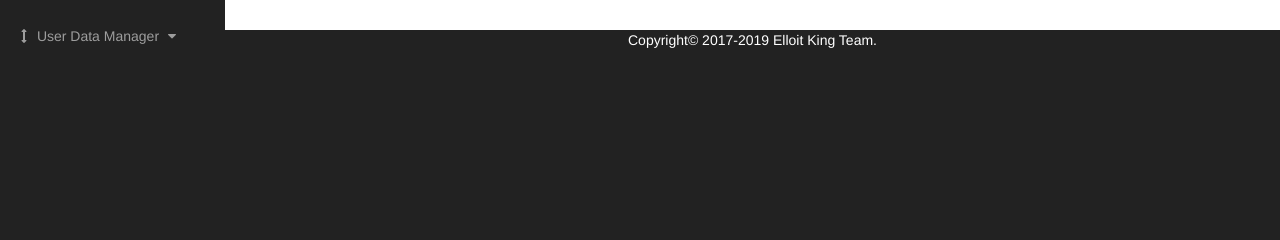
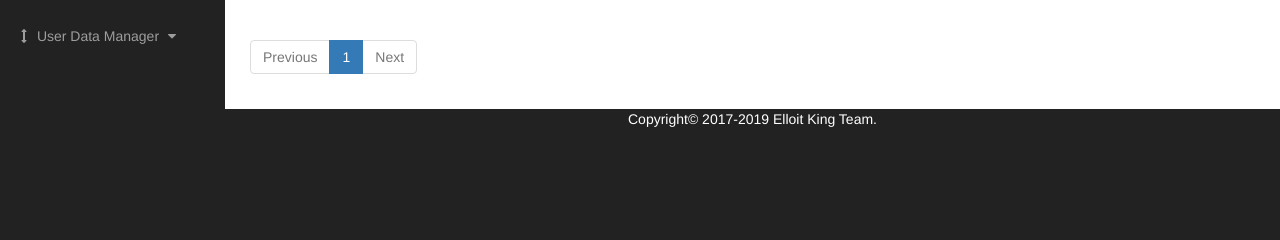
Before and after one commit to imjdl/SearchApp, a Django app: page /admin/search_log/ in a window 1280 px wide. Shown: the part 340-580 px from the top of the page. Run offline with Django 3.2, Linux system fonts and the light colour scheme; the visitor is signed in with stand-in values (Sample User, id 1); grey boxes labelled with a size stand in for pictures from a placeholder-image service; data that the repository does not hold is empty; some libraries are stand-ins or nearby versions.

Commit message:
search log 分页完成

```diff
--- a/dashboard/static/dashboard/js/search_log.js
+++ b/dashboard/static/dashboard/js/search_log.js
@@ -1,12 +1,14 @@
-function getData() {
+function getData(page) {
     var xmlhttp = Getxmlhttp();
-    xmlhttp.open("GET", search_log_api_url, true);
+    xmlhttp.open("GET", search_log_api_url + "?page=" + page, true);
     xmlhttp.send();
     xmlhttp.onreadystatechange = function () {
         if (xmlhttp.readyState==4){
             if (xmlhttp.status==200){
-                var logs = toJson(xmlhttp.responseText)["logs"];
+                var data = toJson(xmlhttp.responseText);
+                var logs = data["logs"];
                 createtable(logs);
+                createPagebar(data["page"], data["paginator"]);
             }
         }
     }
@@ -26,6 +28,9 @@ function createtable(logs) {
         var td_btu = document.createElement("button");
         td_btu.innerText = "删除";
         td_btu.className = "btn btn-danger";
+        td_btu.addEventListener("click", function () {
+            alert(i);
+        });
 
         td_id.innerText = log["id"];
         td_ip.innerText = log["ip"];
@@ -40,4 +45,59 @@ function createtable(logs) {
         tbody.appendChild(tr);
     }
 }
-getData();
+
+function createPagebar(now_page, pages_vaul) {
+    var ul = getId("page-ul");
+    // Previous
+    var previous_li = document.createElement("li");
+    var previous_a = document.createElement("a");
+    if(now_page == 1){
+        previous_li.className = "page-item disabled";
+    }else {
+        previous_li.className = "page-item";
+        previous_a.href = search_log_url + "?page=" + (now_page - 1);
+    }
+    previous_a.className = "page-link";
+    previous_a.innerText = "Previous";
+    previous_li.appendChild(previous_a);
+    ul.appendChild(previous_li);
+    // next
+    var next_li = document.createElement("li");
+    var next_a = document.createElement("a");
+    if(now_page == pages_vaul[pages_vaul.length - 1]){
+        next_li.className = "page-item disabled";
+    }else {
+        next_li.className = "page-item";
+        next_a.href = search_log_url + "?page=" + (now_page + 1);
+    }
+    next_a.className = "page-link";
+    next_a.innerText = "Next";
+    next_li.appendChild(next_a);
+
+    for(var i = 0; i < pages_vaul.length; i++){
+        var li = document.createElement("li");
+        var a = document.createElement("a");
+        if(now_page == pages_vaul[i]){
+            li.className = "page-item active";
+        }else {
+            li.className = "page-item";
+        }
+        a.className = "page-link";
+        a.href = search_log_url + "?page=" + pages_vaul[i];
+        a.innerText = pages_vaul[i];
+        li.appendChild(a);
+        ul.appendChild(li);
+    }
+    ul.appendChild(next_li);
+}
+
+function remoceChilds(node){
+    var childs = node.childNodes;
+    for (var i=0; i<childs.length; i++){
+        node.removeChild(childs[i]);
+    }
+}
+
+window.onload = function(){
+    getData(window.location.search.substr(6));
+};
--- a/dashboard/templates/dashboard/base.html
+++ b/dashboard/templates/dashboard/base.html
@@ -1,4 +1,3 @@
-
 {% load static %}
 <!DOCTYPE html>
 <html lang="en">
--- a/dashboard/templates/dashboard/html/search_log.html
+++ b/dashboard/templates/dashboard/html/search_log.html
@@ -41,6 +41,9 @@
                         <tbody id="search_log_table_tbody"></tbody>
                     </table>
                 </div>
+                <nav aria-label="Page navigation">
+                    <ul class="pagination" id="page-ul"></ul>
+                </nav>
             </div>
         </div>
     </div>
@@ -48,6 +51,7 @@
 {% endblock %}
 {% block scripts_end %}
     <script>
+        var search_log_url = "{% url "dashboard:search_log" %}";
         var search_log_api_url = "{% url "dashboard:search_log_api" %}";
     </script>
     <script src="{% static "dashboard/js/search_log.js" %}"></script>
--- a/dashboard/views.py
+++ b/dashboard/views.py
@@ -2,7 +2,9 @@ from django.shortcuts import render
 from django.http import JsonResponse
 from django.http import HttpResponseRedirect
 from django.contrib import auth
+from django.core.paginator import Paginator
 from django.contrib.auth.decorators import login_required
+
 import netifaces
 from .models import Job, Scanner
 from datetime import datetime
@@ -156,14 +158,25 @@ def search_log(request):
     return render(request, "dashboard/html/search_log.html")
 
 
-@login_required(login_url='/admin/login/')
+# @login_required(login_url='/admin/login/')
 def search_log_api(request):
+    page = request.GET.get("page", 1)
+    try:
+        page = int(page)
+    except ValueError:
+        page = 1
     from search.models import SearchLog
-    search_logs = SearchLog.objects.all()
-    logs = {"logs":[]}
+    search_log_count = SearchLog.objects.count()
+    pages = Paginator([x for x in range(search_log_count)], 10)
+    if page > pages.num_pages:
+        page = pages.num_pages
+    if page < 1:
+        page = 1
+    search_logs = SearchLog.objects.order_by("-searcher_ID")[(page-1) * 10: page * 10]
+    logs = {"logs": [], "page": page, "paginator": getpages(pages.num_pages, page)}
     for log in search_logs:
         data = {}
-        data["id"] = log.id
+        data["id"] = log.searcher_ID
         data["ip"] = log.searcher_IP
         data["date"] = log.searcher_date
         data["content"] = log.searcher_content
@@ -205,3 +218,20 @@ def create(request):
 def logout(request):
     auth.logout(request)
     return HttpResponseRedirect("/")
+
+
+def getpages(val, nowpage):
+    if val < 10:
+        return [x for x in range(1, val+1)]
+    else:
+        if nowpage - 1 <= 4:
+            page_list = list(range(1, nowpage+3))
+            page_list.append('...')
+            page_list.append(val)
+            return page_list
+        elif val - nowpage <= 4:
+            page_list = list(range(nowpage - 2, val+1))
+            return [1] + ['...'] + page_list
+        else:
+            page_list = list(range(nowpage - 2, nowpage + 3))
+            return [1] + ['...'] + page_list + ['...'] + [val]
--- a/search/views.py
+++ b/search/views.py
@@ -131,7 +131,7 @@ def result(request, ip):
 
 def getpages(val, nowpage):
     if val < 10:
-        return range(1, val+1)
+        return [x for x in range(1, val + 1)]
     else:
         if nowpage - 1 <= 4:
             page_list = list(range(1, nowpage+3))
@@ -143,4 +143,4 @@ def getpages(val, nowpage):
             return [1] + ['...'] + page_list
         else:
             page_list = list(range(nowpage - 2, nowpage + 3))
-            return [1] + ['...'] + page_list + ['...'] +[val]
+            return [1] + ['...'] + page_list + ['...'] + [val]
```
Also changed, not shown: search/models.py (+6 -2 lines), search/migrations/0001_initial.py.
